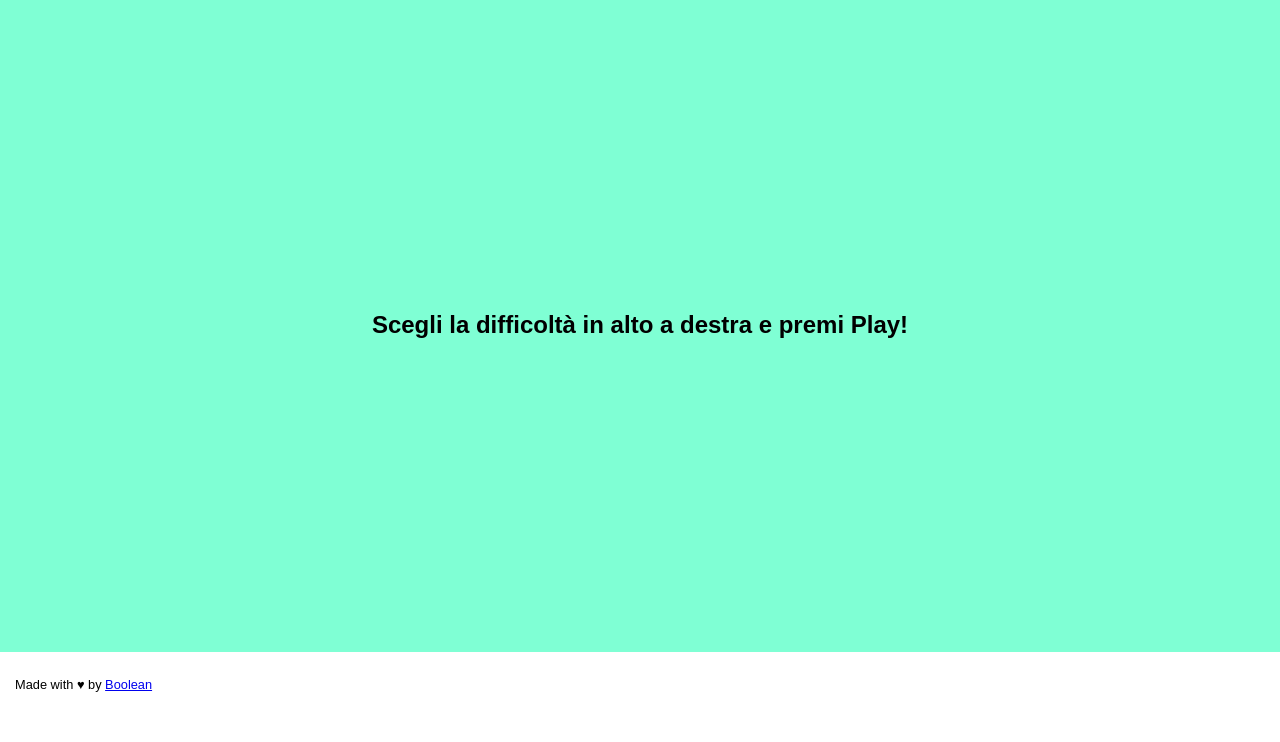
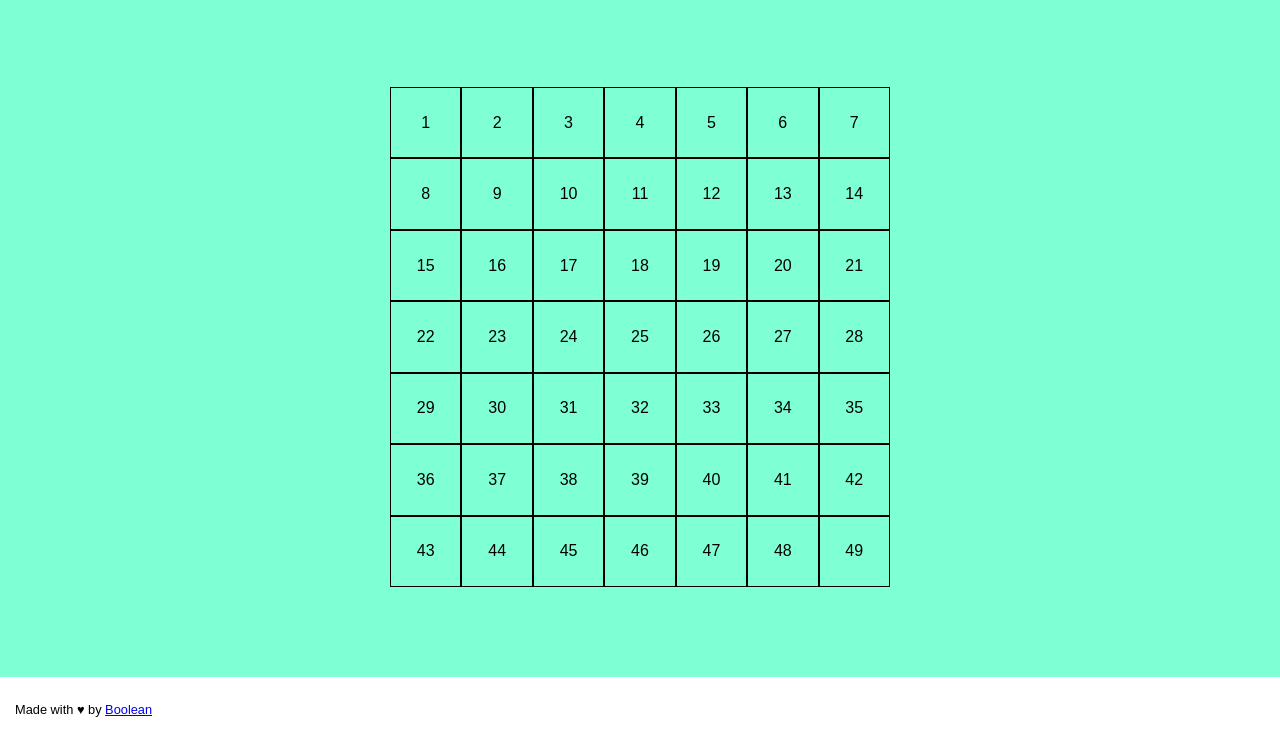
Before and after one commit to Nuccia955/js-campominato-grid, a plain HTML site: page index.html in a window 1280 px wide. Both pictures are taken after a click on the button "Play!". Shown: the part 83-825 px from the top of the page. Before the commit the page ends 800 px from the top, so only its background shows below. Drawn offline with Linux system fonts and the light colour scheme.

Commit message:
add dinamic grid

```diff
--- a/css/style.css
+++ b/css/style.css
@@ -55,10 +55,18 @@ main {
 }
 
 .grid-wrap {
+    margin: 90px auto;
     width: 500px;
     height: 500px;
     display: flex;
+    flex-wrap: wrap;
+}
+
+.square {
     border: 1px solid black;
+    display: flex;
+    justify-content: center;
+    align-items: center;
 }
 
 /* FOOTER */
--- a/js/main.js
+++ b/js/main.js
@@ -1,5 +1,50 @@
 //1. switch grid dimensions with level-select and generate grid with btn-Play
+let mainContent = document.querySelector('.main-section');
+const btnPlay = document.querySelector('#btn-play');
+const selection = document.querySelector('#selection');
+
+btnPlay.addEventListener('click', function() {
+    mainContent.innerHTML = '';
+    const levelSelection = selection.value;
+    console.log(levelSelection);
+    let gridNumberOfSquares;
+    let gridRowCells;
+    switch (levelSelection) {
+    case '1': gridNumberOfSquares = 49;
+              gridRowCells = 7;
+              break;
+    case '2': gridNumberOfSquares = 81;
+              gridRowCells = 9;
+              break;
+    case '3': gridNumberOfSquares = 100;
+              gridRowCells = 10;
+    }
+    console.log(gridNumberOfSquares);
+    console.log(gridRowCells);
+    const grid = document.createElement('div');
+    grid.classList.add('grid-wrap');
+    console.log(grid);
+
+    for (let i = 1; i <= gridNumberOfSquares; i++) {
+        const square = addSquare(i, gridRowCells);
+        grid.append(square);
+    }
+
+    mainContent.append(grid);
+});
 
 //2. add function to create squares
+function addSquare(number, cells) {
+    const square = document.createElement('div');
+    square.classList.add('square');
+    square.style.width = `calc(100% / ${cells})`;
+    square.style.height = `calc(100% / ${cells})`;
+    const squareNumber = document.createElement('span');
+    squareNumber.append(`${number}`);
+    square.append(squareNumber);
+    console.log(square);
+    return square;
+}
+
 
 //3. on squares add click event for changing background-color
```
Also changed, not shown: index.html (+5 -0 lines).
